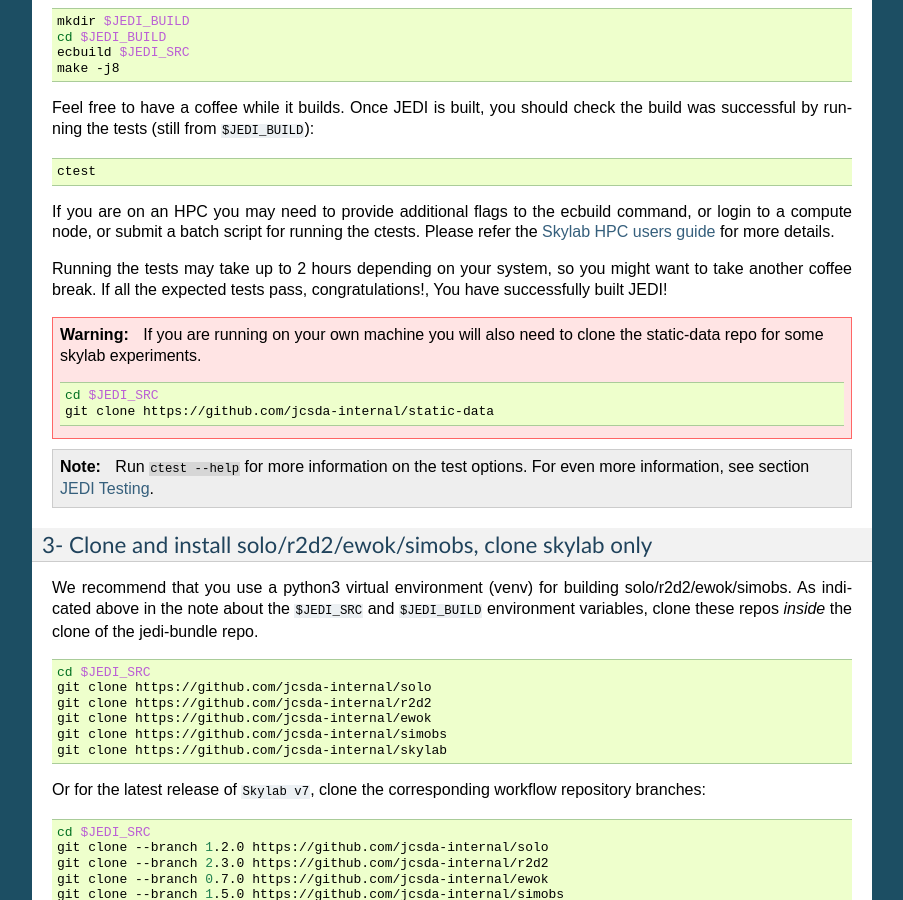
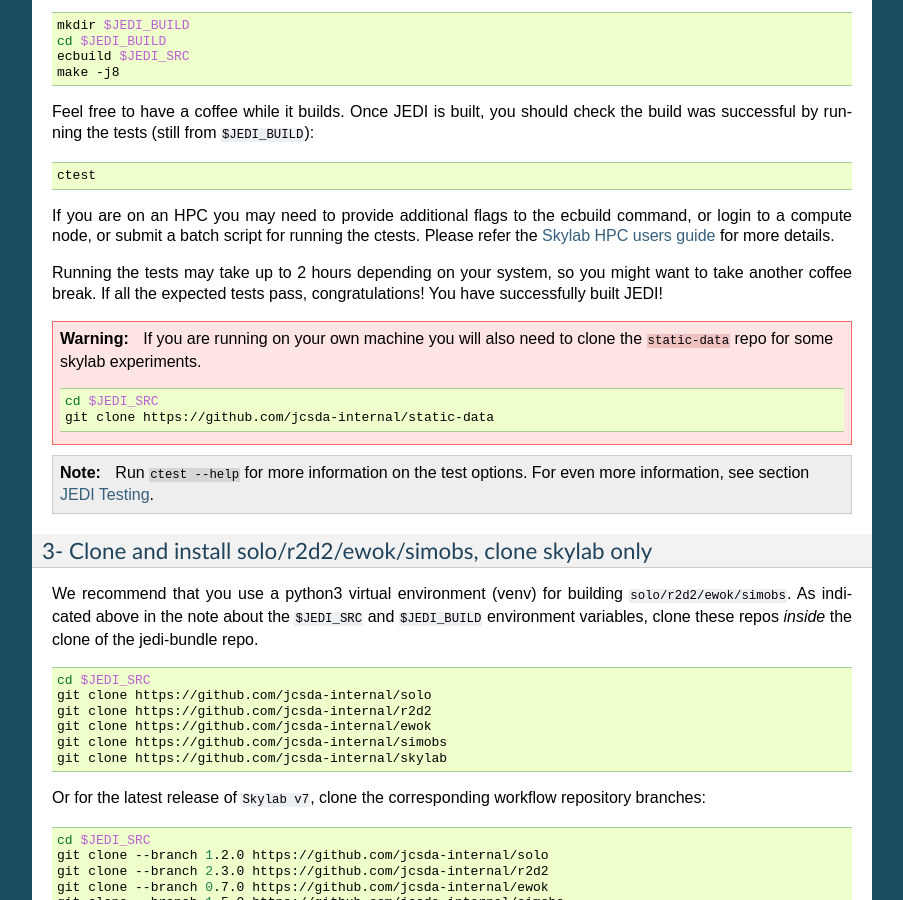
Before and after one commit to JCSDA/jedi-docs, a Sphinx documentation site: the page built from docs/using/running_skylab/running_skylab.rst, in a window 1280 px wide and 900 px high, scrolled down 2775 px. Shown: the whole window, without its empty margins (198-1101 px from the left). Built offline with Sphinx 7.4.7, drawn with Linux system fonts in a browser that asks for light colours; some of the changed lines change nothing that is shown; some of the changed text lies outside the part shown.

Commit message:
Fixing white spaces (#726)
* spaces

* trigger ci

* trigger ci

* more minor formatting fixes

---------

Co-authored-by: Ashley Griffin <ashley@ten-13.org>

```diff
--- a/docs/inside/testing/unit_testing.rst
+++ b/docs/inside/testing/unit_testing.rst
@@ -55,7 +55,7 @@
    ctest -R test_qg # run a subset of tests - all tests with names starting with 'test_qg'
    ctest -R test_qg_hofx$ # run only test with complete name 'test_qg_hofx'; WILL NOT run 'test_qg_hofx3d'
 
-Another useful :code:`ctest` option is the :code:`-I [Start,End,Stride]` flag. This will run tests starting from the test numbered :code:`Start` up to the test numbered :code:`End`(optional). Less useful is the (optional):code:`Stride` argument which lets you skip tests. So it will run every other test if :code:`Stride` is :code:`2`, or every third test if :code:`Stride` is :code:`3`, and so on:
+Another useful :code:`ctest` option is the :code:`-I [Start,End,Stride]` flag. This will run tests starting from the test numbered :code:`Start` up to the test numbered :code:`End` (optional). Less useful is the (optional) :code:`Stride` argument which lets you skip tests. So it will run every other test if :code:`Stride` is :code:`2`, or every third test if :code:`Stride` is :code:`3`, and so on:
 
 .. code-block:: bash
 
--- a/docs/using/running_skylab/running_skylab.rst
+++ b/docs/using/running_skylab/running_skylab.rst
@@ -40,9 +40,9 @@
 
 1- Load modules
 ^^^^^^^^^^^^^^^
-First, you need to load all the modules needed to build jedi-bundle and solo/r2d2/ewok/simobs/skylab.
+First, you need to load all the modules needed to build jedi-bundle and :code:`solo/r2d2/ewok/simobs/skylab.`
 Note that loading modules only sets up the environment for you. You still need to build
-jedi-bundle, run ctests, install solo/r2d2/ewok/simobs and download skylab.
+jedi-bundle, run ctests, install :code:`solo/r2d2/ewok/simobs` and clone skylab.
 
 Please note that currently we only support Orion, Hercules, Derecho, Discover, S4, and AWS platforms.
 If you are working on a system not specified below please follow the instructions on :ref:`jedi_portability`.
@@ -180,12 +180,12 @@
 ctests. Please refer the :ref:`hpc_users_guide` for more details.
 
 Running the tests may take up to 2 hours depending on your system, so you might
-want to take another coffee break. If all the expected tests pass, congratulations!,
+want to take another coffee break. If all the expected tests pass, congratulations!
 You have successfully built JEDI!
 
 .. warning::
 
-  If you are running on your own machine you will also need to clone the static-data repo for some skylab experiments.
+  If you are running on your own machine you will also need to clone the :code:`static-data` repo for some skylab experiments.
 
   .. code-block:: bash
 
@@ -199,7 +199,7 @@
 3- Clone and install solo/r2d2/ewok/simobs, clone skylab only
 ^^^^^^^^^^^^^^^^^^^^^^^^^^^^^^^^^^^^^^^^^^^^^^^^^^^^^^^^^^^^^
 We recommend that you use a python3 virtual environment (venv) for
-building solo/r2d2/ewok/simobs. As indicated above in the note about
+building :code:`solo/r2d2/ewok/simobs`. As indicated above in the note about
 the :code:`$JEDI_SRC` and :code:`$JEDI_BUILD` environment variables,
 clone these repos *inside* the clone of the jedi-bundle repo.
 
```
